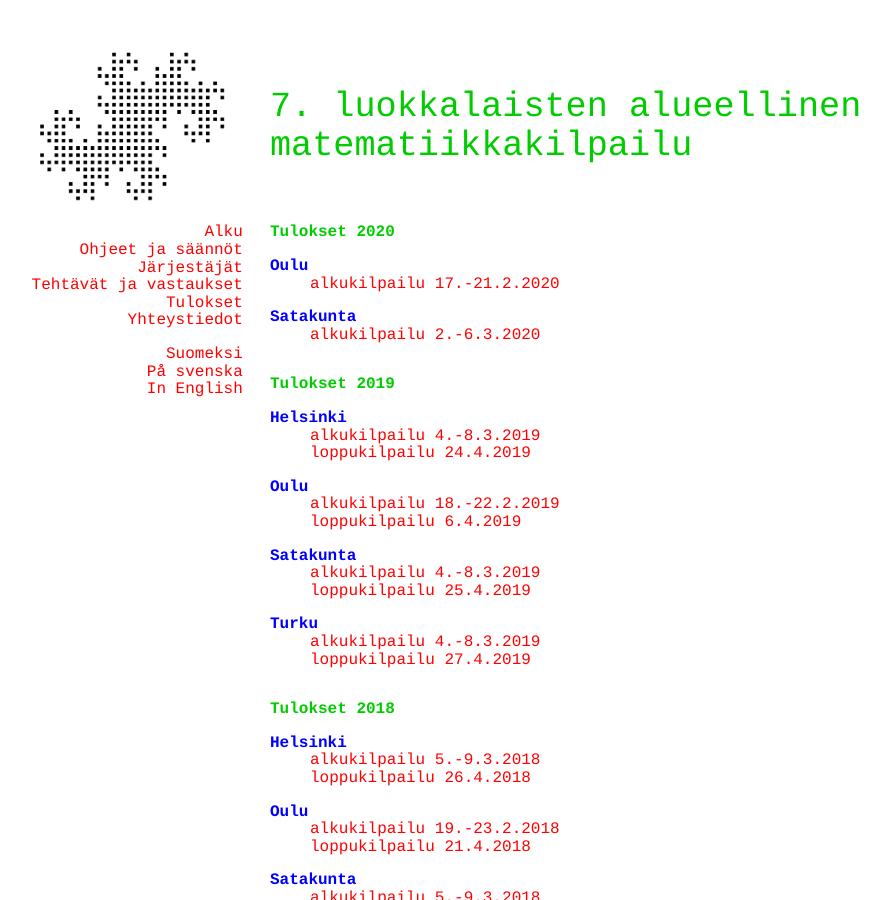
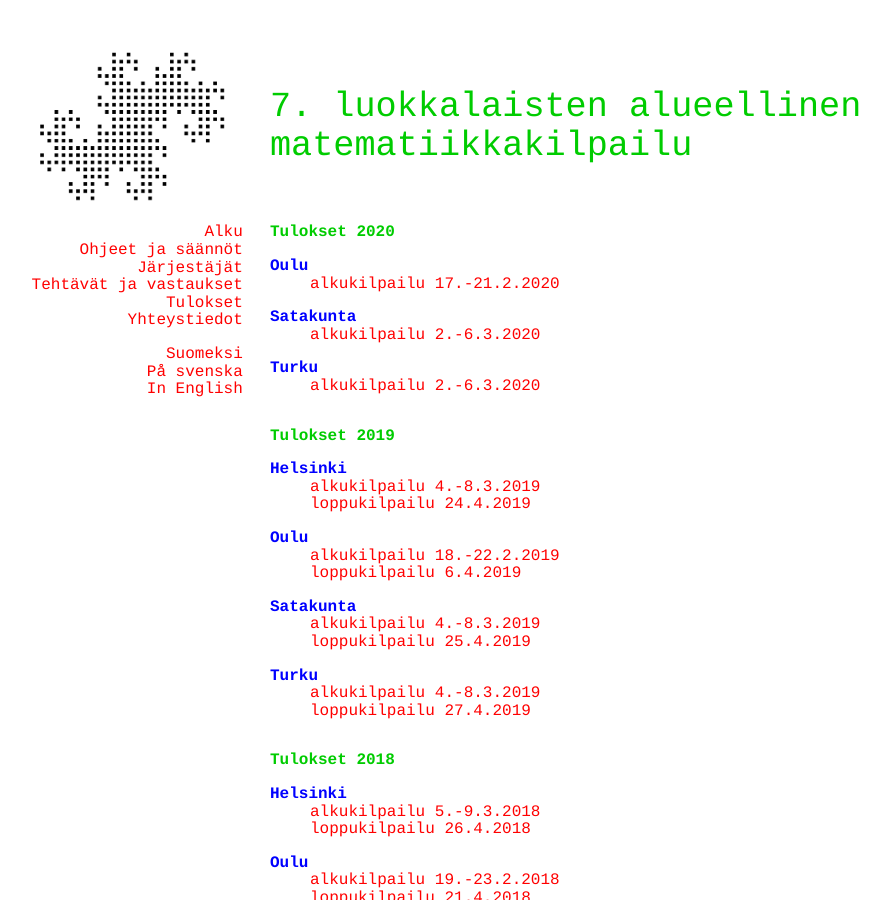
Before and after one commit to matematiikkakilpailut/matematiikkakilpailut.github.io, a Jekyll site: the page built from seiskat/tulokset.html, in a window 1280 px wide and 900 px high. Shown: the whole window, without its empty margins (50-940 px from the left). Built offline with Jekyll 4.4.1, drawn with Linux system fonts in a browser that asks for light colours.

Commit message:
Update tulokset.html
Turun alkukisan tulokset

```diff
--- a/seiskat/tulokset.html
+++ b/seiskat/tulokset.html
@@ -9,6 +9,8 @@
 	<dd><a href="./2020/o_tulokset.pdf">alkukilpailu 17.-21.2.2020</a></dd>
 	<dt>Satakunta</dt>
 	<dd><a href="./2020/s_tulokset.pdf">alkukilpailu 2.-6.3.2020</a></dd>
+	<dt>Turku</dt>
+	<dd><a href="./2020/t_tulokset.pdf">alkukilpailu 2.-6.3.2020</a></dd>
 </dl>
 
 <h2 id="tulokset-2019">Tulokset 2019</h2>
```
